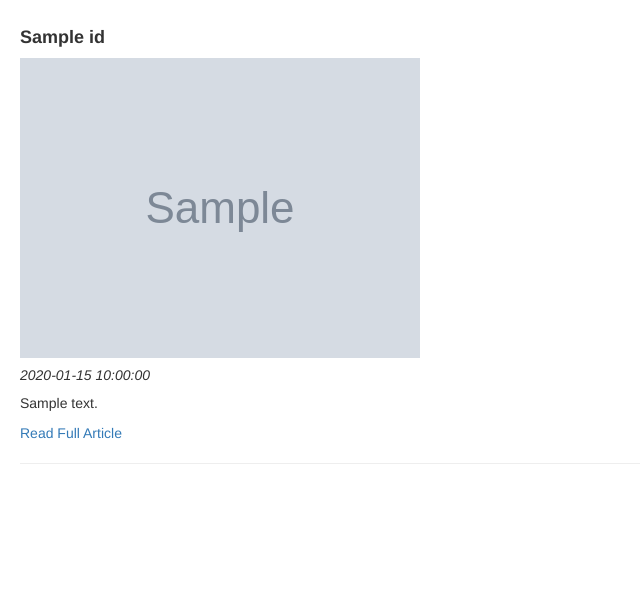
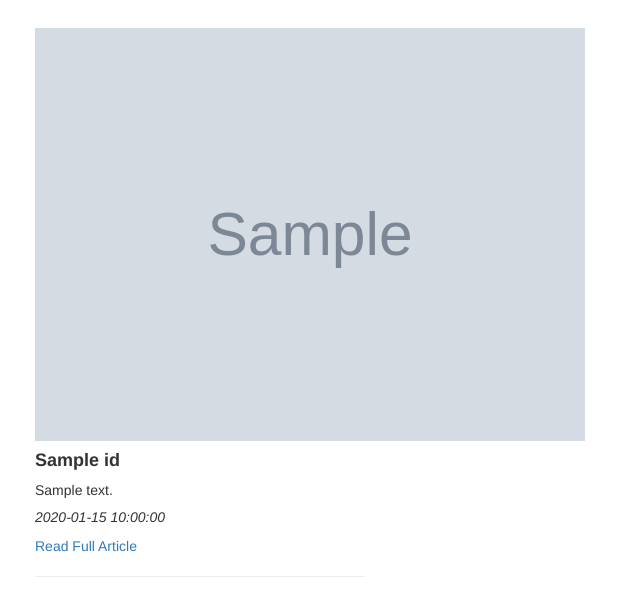
Before and after one commit to Waithera-m/news-flash, a Flask app: template app/templates/source.html in a window 1280 px wide. Shown: the part 254-851 px from the top of the page, without its empty margins (0-640 px from the left). Before the commit the page ends 800 px from the top, so only its background shows below. Run offline with Flask 2, Linux system fonts and the light colour scheme; the template is opened without the code that fills it: most values are stand-ins (such as "Sample title", 1, 10 or a date in 2020); some libraries are stand-ins or nearby versions.

Commit message:
Get and display articles' images using cards

```diff
--- a/app/static/css/source.css
+++ b/app/static/css/source.css
@@ -14,6 +14,19 @@
     text-align: center;
     color: black;
 }
+.container {
+  width: 100%;
+  padding-right: 15px;
+  padding-left: 15px;
+  margin-right: auto;
+  margin-left: 20px;
+}
+
+@media (min-width: 576px) {
+  .container {
+    max-width: 540px;
+  }
+}
 @media (min-width: 576px) {
     .container {
       max-width: 540px;
--- a/app/templates/macros.html
+++ b/app/templates/macros.html
@@ -29,33 +29,43 @@
 
 {% macro displaySourceArticles(articles_list) %}
         {% for article in articles_list %}
-        <div class="card">
-            <div class="card-title"><h4><strong>{{article.title}}</strong></h4></div>
-            <div class="card-image">
-                <img src="{{article.image}}" class="img-responsive">
+        <div class="row">
+            <div class="col-md-8">
+                <div class="card" style="width: 100rem">
+                    <img src="{{article.urlToImage}}" class="card-img-top img-responsive" height=500 width=550>
+                    <div class="card-body">
+                        <div class="card-title">
+                            <h4><strong>{{article.title}}</strong></h4>
+                        </div>
+                        <div class="card-text">
+                            <p>{{article.description | truncate(150)}}</p>
+                            <h5><i>{{article.publishedAt | truncate(13)}}</i></h5>
+                            <a href="{{article.url}}" target="_blank">Read Full Article</a>
+                        </div>
+                    </div>
+                </div>
+                <hr>
             </div>
-            <div class="card-title">
-                <h5><i>{{article.publishedAt | truncate(13)}}</i></h5>
-                <p>{{article.description | truncate(150)}}</p>
-                <a href="{{article.url}}" target="_blank">Read Full Article</a>
+        </div>
+
+
+        {% endfor %}
+{% endmacro %}
+{% macro displayTopicalArticles(topic_list) %}
+        {% for article in topic_list %}
+        <div class="card" style="width: 100rem">
+            <img src="{{article.urlToImage}}" class="card-img-top img-responsive" height=500 width=550>
+            <div class="card-body">
+                <div class="card-title">
+                    <h4><strong>{{article.title}}</strong></h4>
+                </div>
+                <div class="card-text">
+                    <p>{{article.description | truncate(150)}}</p>
+                    <h5><i>{{article.publishedAt | truncate(13)}}</i></h5>
+                    <a href="{{article.url}}" target="_blank">Read Full Article</a>
+                </div>
             </div>
         </div>
         <hr>
         {% endfor %}
 {% endmacro %}
-{% macro displayTopicalArticles(topic_list) %}
-        {% for article in topic_list %}
-        <div class="card">
-            <div class="card-title"><h4><strong>{{article.title}}</strong></h4></div>
-            <div class="card-image">
-                <img src="{{article.image}}" class="img-responsive">
-            </div>
-            <div class="card-title">
-                <h5><i>{{article.publishedAt | truncate(13)}}</i></h5>
-                <p>{{article.description | truncate(150)}}</p>
-                <a href="{{article.url}}" target="_blank">Read Full Article</a>
-            </div>
-        </div>
-        <hr>
-        {% endfor %}
-{% endmacro %}
--- a/app/templates/source.html
+++ b/app/templates/source.html
@@ -10,8 +10,12 @@
 <div class="jumbotron">
     <h1>News Articles</h1>
 </div>
+<div class="container">
+    <div>{{macro.displaySourceArticles(id)}}</div>
+</div>
 
-<div style="margin-left: 20px;">{{macro.displaySourceArticles(id)}}</div>
+
+
 
 
 
```
Also changed, not shown: app/requests.py (+7 -7 lines).
